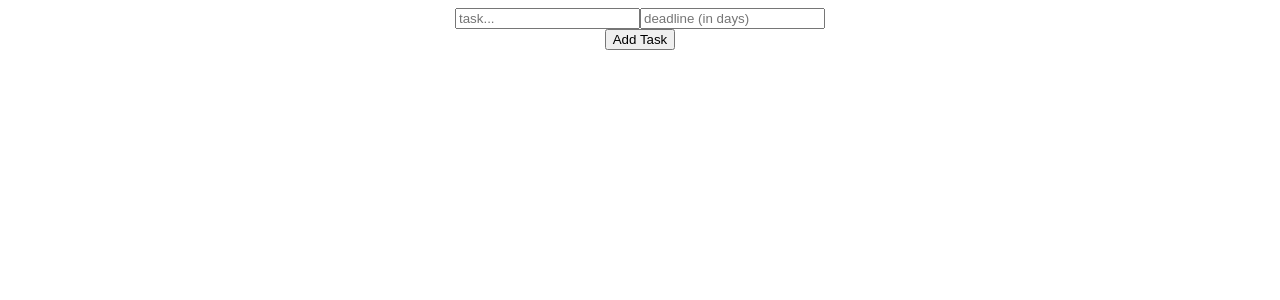
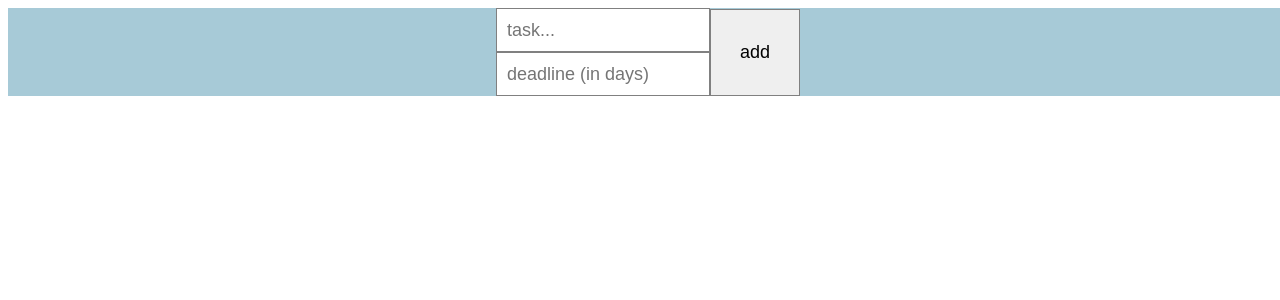
Before and after one commit to SandraFernandz/To-do-list-with-dates, a React (Create React App) app in the folder my-to-do-list-with-dates/: page / in a window 1280 px wide. Shown: the top 300 px of the page. Built offline with nearby package versions, Linux system fonts and the light colour scheme.

Commit message:
added events and states

```diff
--- a/my-to-do-list-with-dates/src/App.css
+++ b/my-to-do-list-with-dates/src/App.css
@@ -1,38 +1,46 @@
 .App {
-  text-align: center;
-}
-
-.App-logo {
-  height: 40vmin;
-  pointer-events: none;
-}
-
-@media (prefers-reduced-motion: no-preference) {
-  .App-logo {
-    animation: App-logo-spin infinite 20s linear;
-  }
-}
-
-.App-header {
-  background-color: #282c34;
-  min-height: 100vh;
   display: flex;
   flex-direction: column;
   align-items: center;
-  justify-content: center;
-  font-size: calc(10px + 2vmin);
-  color: white;
+  width: 100vw;
+  height: 100hw;
+  background-color: rgb(167, 202, 215);
+  font-family: 'Gill Sans', 'Gill Sans MT', Calibri, 'Trebuchet MS', sans-serif;
 }
 
-.App-link {
-  color: #61dafb;
+.header {
+  flex: 30%;
+  width: 90%;
+  display: flex;
+  justify-content: center;
+  align-items: center;
 }
 
-@keyframes App-logo-spin {
-  from {
-    transform: rotate(0deg);
-  }
-  to {
-    transform: rotate(360deg);
-  }
+.header .inputContainer {
+  display: flex;
+  flex-direction: column;
+  border-bottom: 50px;
+  border-top: 50px;
 }
+
+.header input {
+  width: 200px;
+  height: 40px;
+  border: none;
+  padding-left: 10px;
+  font-size: 18px;
+  border: 1px solid grey;
+}
+
+.button {
+  width: 90px;
+  height: 87px;
+  border: none;
+  border: 1px solid grey;
+  font-size: 18px;
+}
+
+.todoList {
+  flex: 70%;
+  width: 100%;
+}
--- a/my-to-do-list-with-dates/src/App.tsx
+++ b/my-to-do-list-with-dates/src/App.tsx
@@ -1,17 +1,41 @@
-import React from 'react';
+import React, { ChangeEvent, useState } from 'react';
 import { FC } from 'react';
 import './App.css';
+import { ITask } from './interfaces'
 
 const App: FC = () => {
+
+const[task, setTask] = useState<string>('');
+const[deadline, setDeadline] = useState<number>(0);
+const[list, setList] = useState<ITask[]>([]);
+
+const handleTask = (event: ChangeEvent<HTMLInputElement>):void =>{
+  if(event.target.name === 'task'){
+    setTask(event.target.value);
+  }else{
+    setDeadline(Number(event.target.value));
+  }
+};
+
+const handleList = (): void => {
+  const newTask = { taskName: task, deadline: deadline};
+
+  setList([...list, newTask]);
+  console.log(list);
+}
   return (
     <div className="App">
    <header className='header'>
      <div className='inputContainer'>
-     <input type="text" placeholder='task...' />
-     <input type="number" placeholder='deadline (in days)' />
+     <input className='input' type="text" placeholder='task...' name='task' onChange={handleTask}/>
+     <input type="number" placeholder='deadline (in days)' name='days' onChange={handleTask}/>
      </div>
-     <button>Add Task</button>
-   </header>
+     <button className='button' onClick ={
+       handleList
+     }>add</button>
+     </header>
+
+
    <div className='todoList'></div>
     </div>
   );
--- /dev/null
+++ b/my-to-do-list-with-dates/src/interfaces.ts
@@ -0,0 +1,5 @@
+export interface ITask{
+  taskName: string;
+  deadline: number;
+
+}
```
